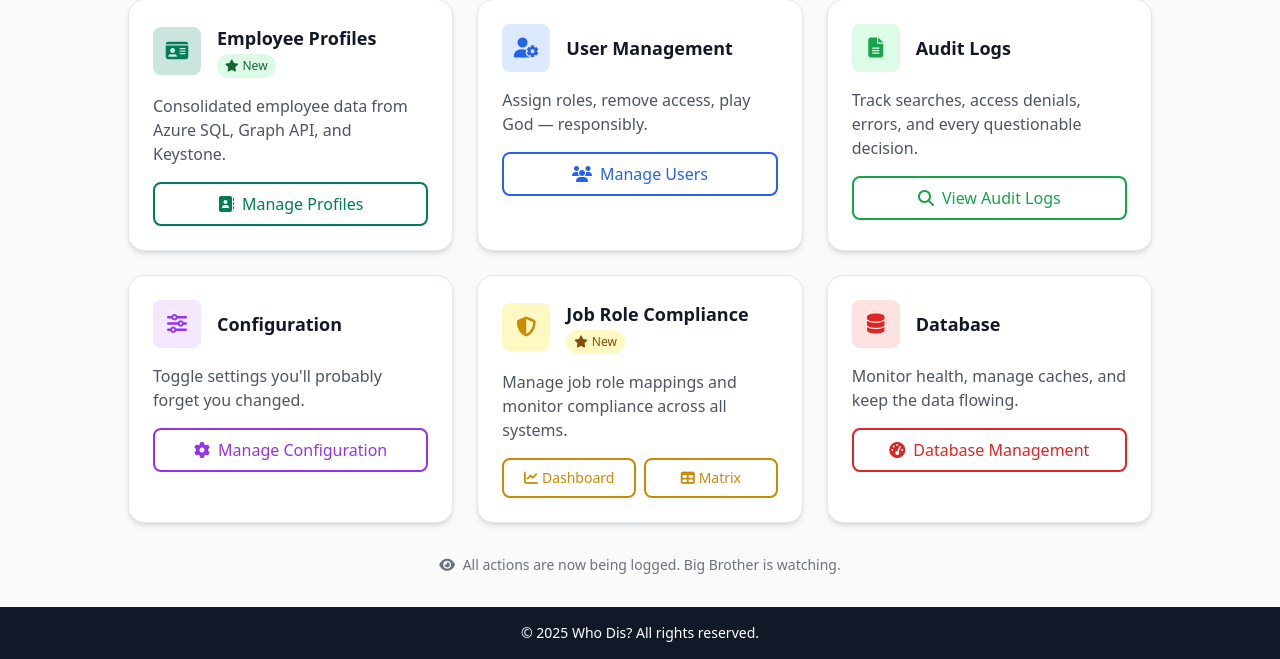
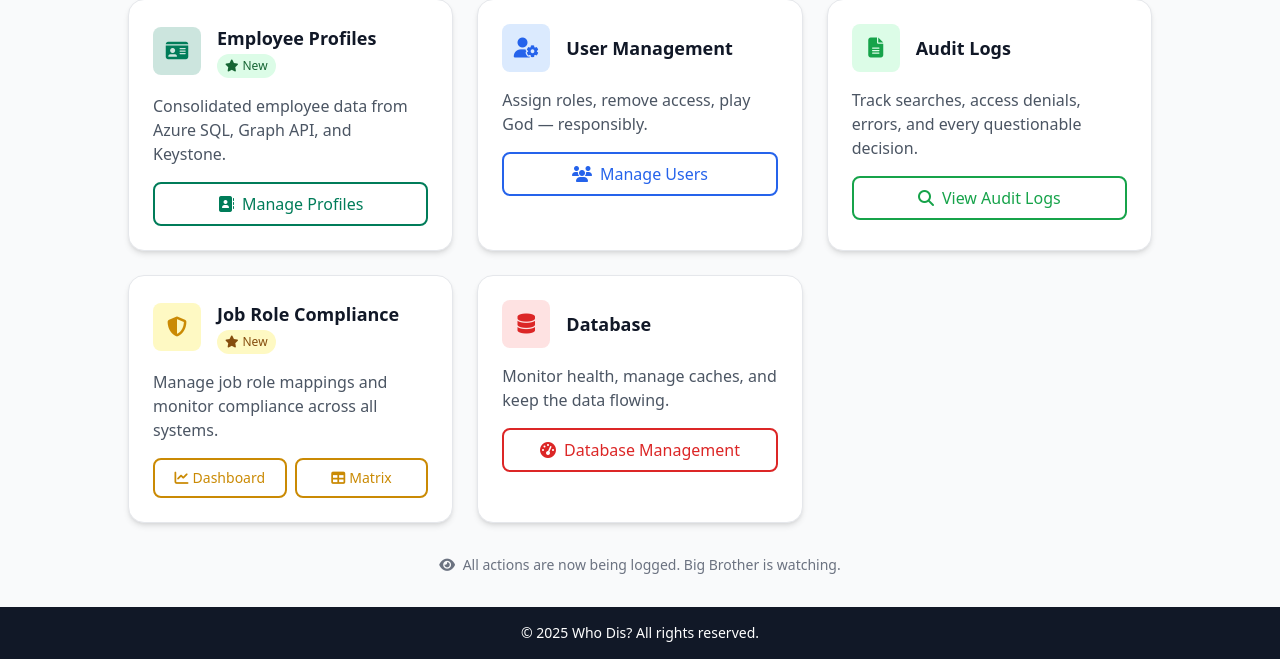
Before and after one commit to jslitzkerttcu/Who-Dis, a Flask app: template app/templates/admin/index.html in a window 1280 px wide. Shown: the part 413-1072 px from the top of the page. Run offline with Flask 3, Linux system fonts and the light colour scheme; the template is opened without the code that fills it, so the values that code supplies are empty; parts of the project's set-up code (start-up, migrations or seed data) failed here and were passed over; some libraries are stand-ins or nearby versions.

Commit message:
fix(09): repair integration tests + admin index for OIDC migration
The Phase 9 OIDC migration silently broke 5 integration tests and 1 admin
template — collateral that PR #25 didn't catch. All five tests now pass
(110 passed, 0 failed, 11 xfailed).

tests/integration/conftest.py + test_search_flow.py:
  Replace X-MS-CLIENT-PRINCIPAL-NAME header injection with
  client.session_transaction() population matching the OIDC callback's
  minimal-claims contract in app/auth/oidc.py:authorize. Header-based auth
  was deleted in commit d36a134; tests still relied on it.

app/middleware/user_provisioner.py:
  Restore user.update_last_login() call on existing-user lookup. The
  pre-Phase-9 role_resolver did this during DB lookup; commit d36a134
  moved roles to OIDC claims and dropped the trace. Test
  test_audit_log_or_user_row_appears_after_admin_visit asserts this
  contract, and operationally admins still need 'recent activity' visibility.

app/templates/admin/index.html:
  Remove dead url_for('admin.configuration') link — the configuration
  blueprint route was retired in commit 6c19f19 (encrypted-config retirement).
  Loading /admin/ blew up at template render with BuildError.

Coverage lift from auth pipeline reaching real code: 41.31% -> 47.08%.
Gate (60%) still pending Plan 02-06 follow-up.

Co-Authored-By: Claude Opus 4.7 (1M context) <noreply@anthropic.com>

```diff
--- a/app/middleware/user_provisioner.py
+++ b/app/middleware/user_provisioner.py
@@ -23,6 +23,11 @@ class UserProvisioner:
         # Try to get existing user
         user = User.get_by_email(email)
         if user:
+            # Touch last_login so admins can see recent activity. Pre-Phase-9 the
+            # role_resolver did this during DB lookup; that path was removed when
+            # roles moved to OIDC claims (commit d36a134), so the trace is restored
+            # here at the single per-request user-management touchpoint.
+            user.update_last_login()
             return user
 
         # Create new user
--- a/app/templates/admin/index.html
+++ b/app/templates/admin/index.html
@@ -97,28 +97,6 @@
             </div>
         </div>
 
-        <!-- Configuration -->
-        <div class="bg-white rounded-2xl shadow-md border border-gray-200 hover:shadow-lg transition-all duration-200 hover:scale-105">
-            <div class="p-6">
-                <div class="flex items-center mb-4">
-                    <div class="flex-shrink-0">
-                        <div class="inline-flex items-center justify-center w-12 h-12 bg-purple-100 rounded-lg transition-all duration-150 hover:bg-purple-200">
-                            <i class="fas fa-sliders-h text-purple-600 text-xl"></i>
-                        </div>
-                    </div>
-                    <div class="ml-4">
-                        <h3 class="text-lg font-semibold text-gray-900">Configuration</h3>
-                    </div>
-                </div>
-                <p class="text-gray-600 mb-4">Toggle settings you'll probably forget you changed.</p>
-                <a href="{{ url_for('admin.configuration') }}"
-                   class="inline-flex items-center justify-center w-full px-4 py-2 bg-white border-2 border-purple-600 text-purple-600 font-medium rounded-lg hover:bg-purple-50 transition-all duration-150 hover:scale-105">
-                    <i class="fas fa-cog mr-2"></i>
-                    Manage Configuration
-                </a>
-            </div>
-        </div>
-
         <!-- Job Role Compliance -->
         <div class="bg-white rounded-2xl shadow-md border border-gray-200 hover:shadow-lg transition-all duration-200 hover:scale-105">
             <div class="p-6">
```
Also changed, not shown: tests/integration/conftest.py (+21 -14 lines), tests/integration/test_search_flow.py (+12 -5 lines).
